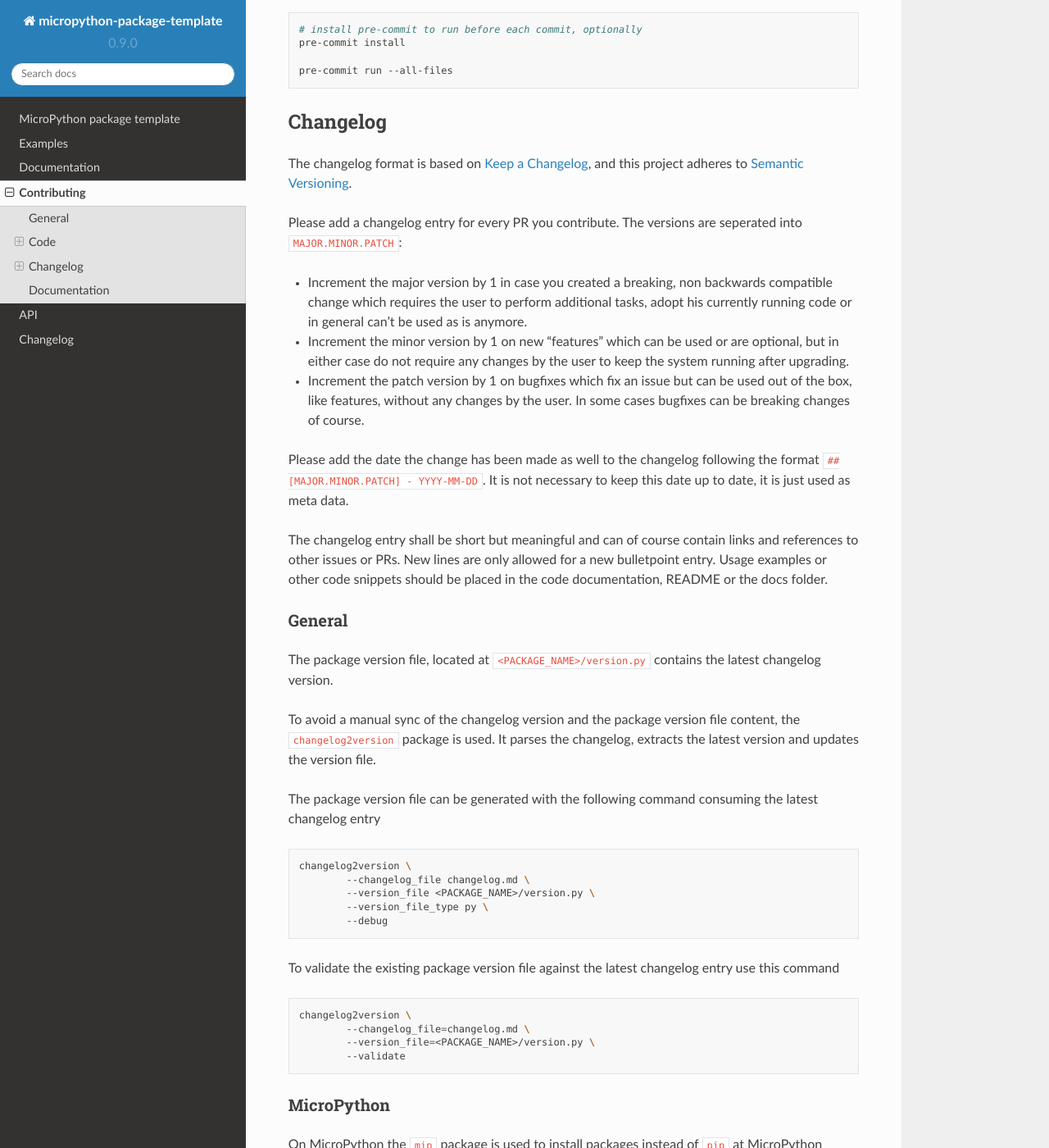
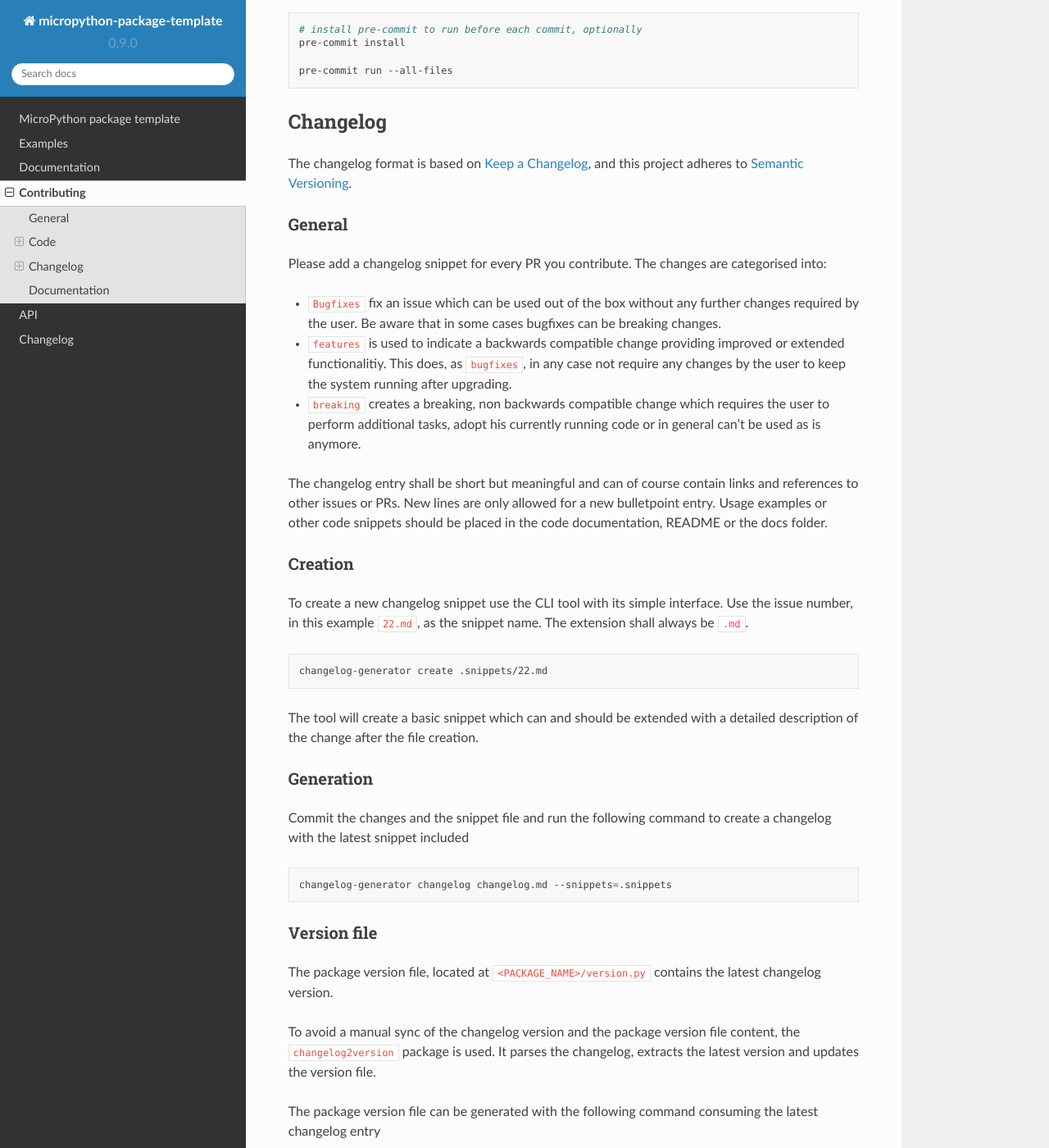
Before and after one commit to brainelectronics/micropython-package-template, a Sphinx documentation site: the page built from docs/CONTRIBUTING.md, in a window 1280 px wide and 1400 px high, scrolled down 2018 px. Shown: the whole window at 82% size. Built offline with Sphinx 7.4.7 and the Read the Docs theme 2.0.0, drawn with Linux system fonts in a browser that asks for light colours.

Commit message:
introduce snippet based changelog

````diff
--- a/docs/CONTRIBUTING.md
+++ b/docs/CONTRIBUTING.md
@@ -107,29 +107,49 @@ pre-commit run --all-files
 The changelog format is based on [Keep a Changelog][ref-keep-a-changelog], and
 this project adheres to [Semantic Versioning][ref-semantic-versioning].
 
-Please add a changelog entry for every PR you contribute. The versions are
-seperated into `MAJOR.MINOR.PATCH`:
+### General
 
-- Increment the major version by 1 in case you created a breaking, non
-backwards compatible change which requires the user to perform additional
-tasks, adopt his currently running code or in general can't be used as is anymore.
-- Increment the minor version by 1 on new "features" which can be used or are
-optional, but in either case do not require any changes by the user to keep
-the system running after upgrading.
-- Increment the patch version by 1 on bugfixes which fix an issue but can be
-used out of the box, like features, without any changes by the user. In some
-cases bugfixes can be breaking changes of course.
+Please add a changelog snippet for every PR you contribute. The changes are
+categorised into:
 
-Please add the date the change has been made as well to the changelog
-following the format `## [MAJOR.MINOR.PATCH] - YYYY-MM-DD`. It is not
-necessary to keep this date up to date, it is just used as meta data.
+- `Bugfixes` fix an issue which can be used out of the box without any further
+changes required by the user. Be aware that in some cases bugfixes can be
+breaking changes.
+- `features` is used to indicate a backwards compatible change providing
+improved or extended functionalitiy. This does, as `bugfixes`, in any case
+not require any changes by the user to keep the system running after upgrading.
+- `breaking` creates a breaking, non backwards compatible change which
+requires the user to perform additional tasks, adopt his currently running
+code or in general can't be used as is anymore.
 
 The changelog entry shall be short but meaningful and can of course contain
 links and references to other issues or PRs. New lines are only allowed for a
 new bulletpoint entry. Usage examples or other code snippets should be placed
 in the code documentation, README or the docs folder.
 
-### General
+### Creation
+
+To create a new changelog snippet use the CLI tool with its simple interface.
+Use the issue number, in this example `22.md`, as the snippet name. The
+extension shall always be `.md`.
+
+```bash
+changelog-generator create .snippets/22.md
+```
+
+The tool will create a basic snippet which can and should be extended with a
+detailed description of the change after the file creation.
+
+### Generation
+
+Commit the changes and the snippet file and run the following command to create
+a changelog with the latest snippet included
+
+```bash
+changelog-generator changelog changelog.md --snippets=.snippets
+```
+
+### Version file
 
 The package version file, located at `<PACKAGE_NAME>/version.py` contains the
 latest changelog version.
--- a/requirements-deploy.txt
+++ b/requirements-deploy.txt
@@ -3,3 +3,4 @@
 # # to upload package to PyPi or other package hosts
 twine>=4.0.1,<5
 changelog2version>=0.5.0,<1
+snippets2changelog>=1.0.3,<2
````
Also changed, not shown: .snippets/22.md (added), 4 other files.
